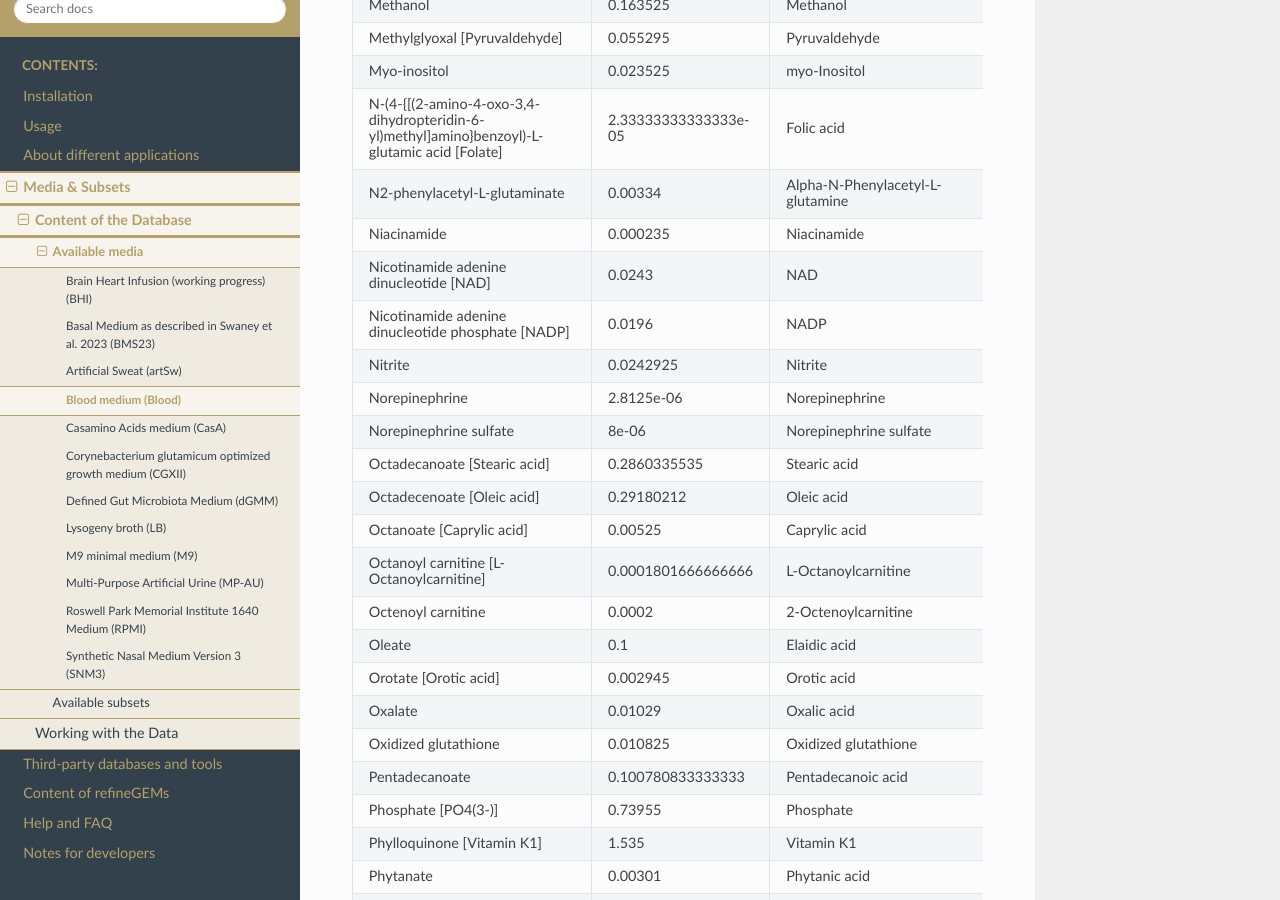
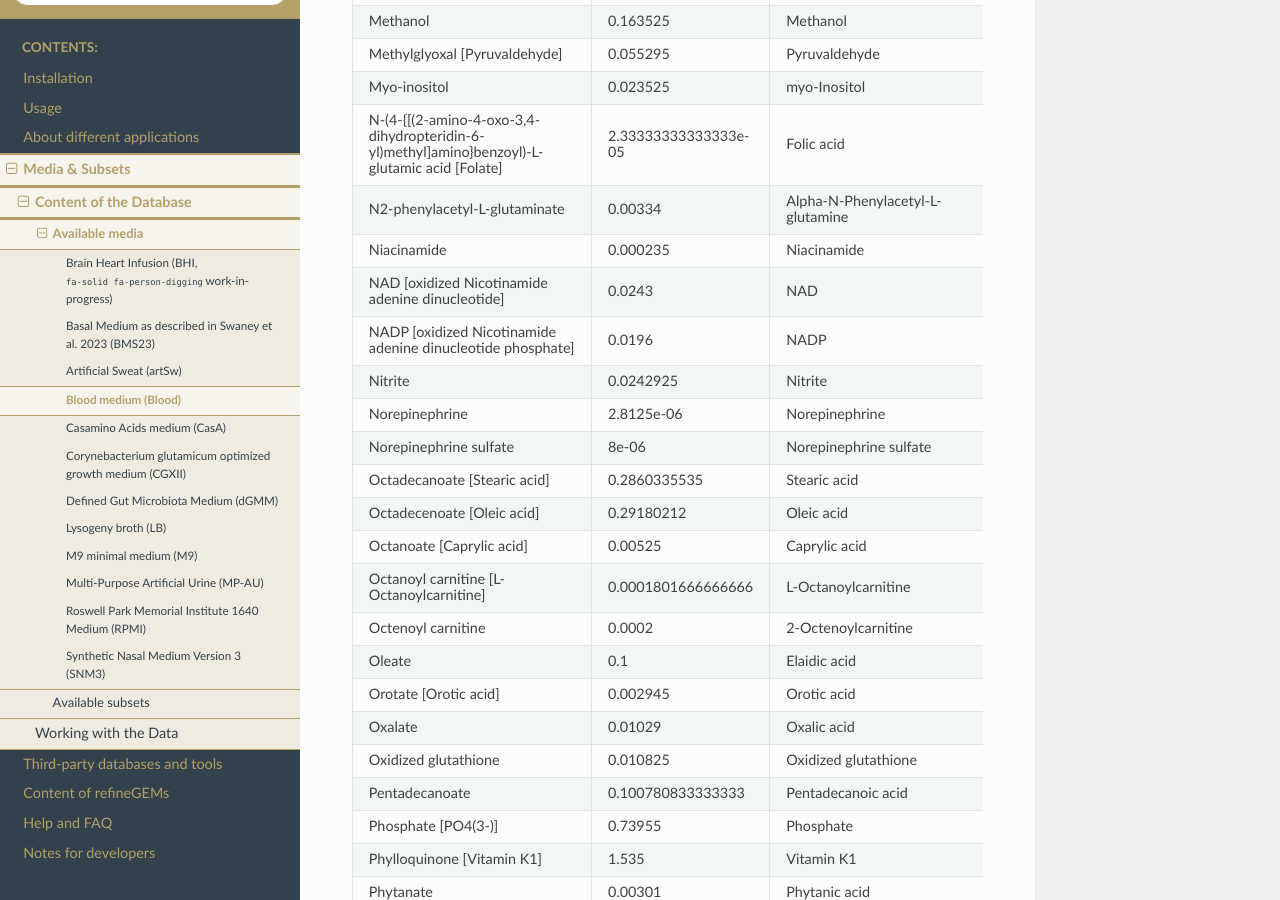
Before and after one commit to draeger-lab/refinegems, a Sphinx documentation site: the page built from docs/source/database/media/blood.rst, in a window 1280 px wide and 900 px high, scrolled down 7187 px. Built offline with Sphinx 7.4.7 and the Read the Docs theme 3.1.0, drawn with Linux system fonts in a browser that asks for light colours; cross-references to code outside the pages are shown as plain code; some of the changed text lies outside the part shown.

Commit message:
Update BHI + blood media in docs #195

```diff
--- a/docs/source/database/media/BHI.rst
+++ b/docs/source/database/media/BHI.rst
@@ -1,7 +1,7 @@
-Brain Heart Infusion (working progress) (BHI)
-^^^^^^^^^^^^^^^^^^^^^^^^^^^^^^^^^^^^^^^^^^^^^
+Brain Heart Infusion (BHI, :icon:`fa-solid fa-person-digging` work-in-progress)
+^^^^^^^^^^^^^^^^^^^^^^^^^^^^^^^^^^^^^^^^^^^^^^^^^^^^^^^^^^^^^^^^^^^^^^^^^^^^^^^
 The brain-heart infusion (BHI) medium is a nutrient-rich medium used for the cultivation of
-various microbes, that either do not have specific know growth requirement or require very rich
+various microbes, that either do not have specific known growth requirements or require very rich
 media.
 
 .. attention::
--- a/docs/source/database/media/blood.rst
+++ b/docs/source/database/media/blood.rst
@@ -344,10 +344,10 @@
   * - Ethanol
     - 0.0183333333333333
     - Ethanol
-  * - FMN [Flavin Mononucleotide]
+  * - FMN [oxidized Flavin mononucleotide]
     - 7.95e-06
     - Flavin Mononucleotide
-  * - Flavin adenine dinucleotide oxidized [FAD]
+  * - FAD [oxidized Flavin adenine dinucleotide]
     - 6.8e-05
     - FAD
   * - Formaldehyde
@@ -572,10 +572,10 @@
   * - Niacinamide
     - 0.000235
     - Niacinamide
-  * - Nicotinamide adenine dinucleotide [NAD]
+  * - NAD [oxidized Nicotinamide adenine dinucleotide]
     - 0.0243
     - NAD
-  * - Nicotinamide adenine dinucleotide phosphate [NADP]
+  * - NADP [oxidized Nicotinamide adenine dinucleotide phosphate]
     - 0.0196
     - NADP
   * - Nitrite
```
Also changed, not shown: other parts of docs/source/database/media/blood.rst (+3 -3 lines).
